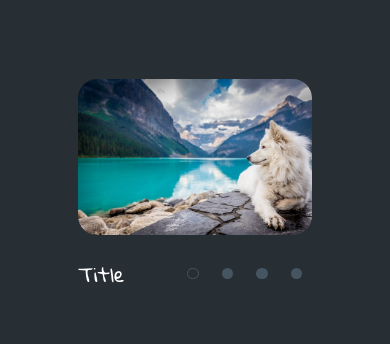
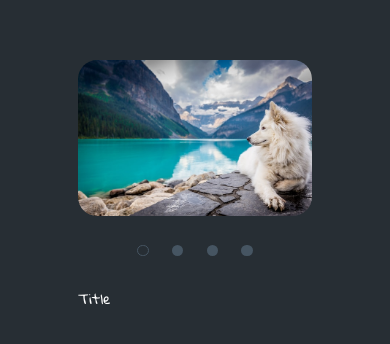
Before and after one commit to marblehands/cssMemeSlider, a plain HTML site: page cssMemeSlider/index.html in a window 390 px wide. Shown: the part 236-580 px from the top of the page. Drawn offline with Linux system fonts and the light colour scheme.

Commit message:
feat: implement responsiveness (Sat, Sep 16, 2023 08:17:31 PM)

```diff
--- a/cssMemeSlider/style.css
+++ b/cssMemeSlider/style.css
@@ -85,6 +85,12 @@ input[type=radio] {
   width: 100%;
 }
 
+.slider-labels div {
+  opacity: 0;
+  color: transparent;
+  transition: opacity 0.6s ease-in-out, color 0.6s ease-in-out;
+}
+
 .slider-controls {
   display: flex;
   align-items: center;
@@ -157,3 +163,43 @@ input[type=radio] {
 #slider .slider-content {
   transition: margin-left 800ms cubic-bezier(0.540, 0.000, 0.185, 1.000);
 }
+
+/* Animation Title */
+
+#slide1:checked ~ #labels .slider-labels {
+  margin-left: 0;
+}
+#slide2:checked ~ #labels .slider-labels {
+  margin-left: -100%;
+}
+#slide3:checked ~ #labels .slider-labels {
+  margin-left: -200%;
+}
+#slide4:checked ~ #labels .slider-labels {
+  margin-left: -300%;
+}
+#labels .slider-labels {
+  transition: margin-left 800ms cubic-bezier(0.540, 0.000, 0.185, 1.000);
+}
+
+#slide1:checked ~ #labels .label1,
+#slide2:checked ~ #labels .label2,
+#slide3:checked ~ #labels .label3,
+#slide4:checked ~ #labels .label4 {
+  opacity: 1;
+  color: #fff;
+  transition: opacity 1s ease-in-out;
+}
+
+@media (max-width: 950px) {
+  .slider-label {
+    font-size: 0.7em;
+  }
+}
+
+@media (max-width: 768px) {
+  .sidebar_wrapper {
+    flex-direction: column-reverse;
+    gap: 1em;
+  }
+}
```
